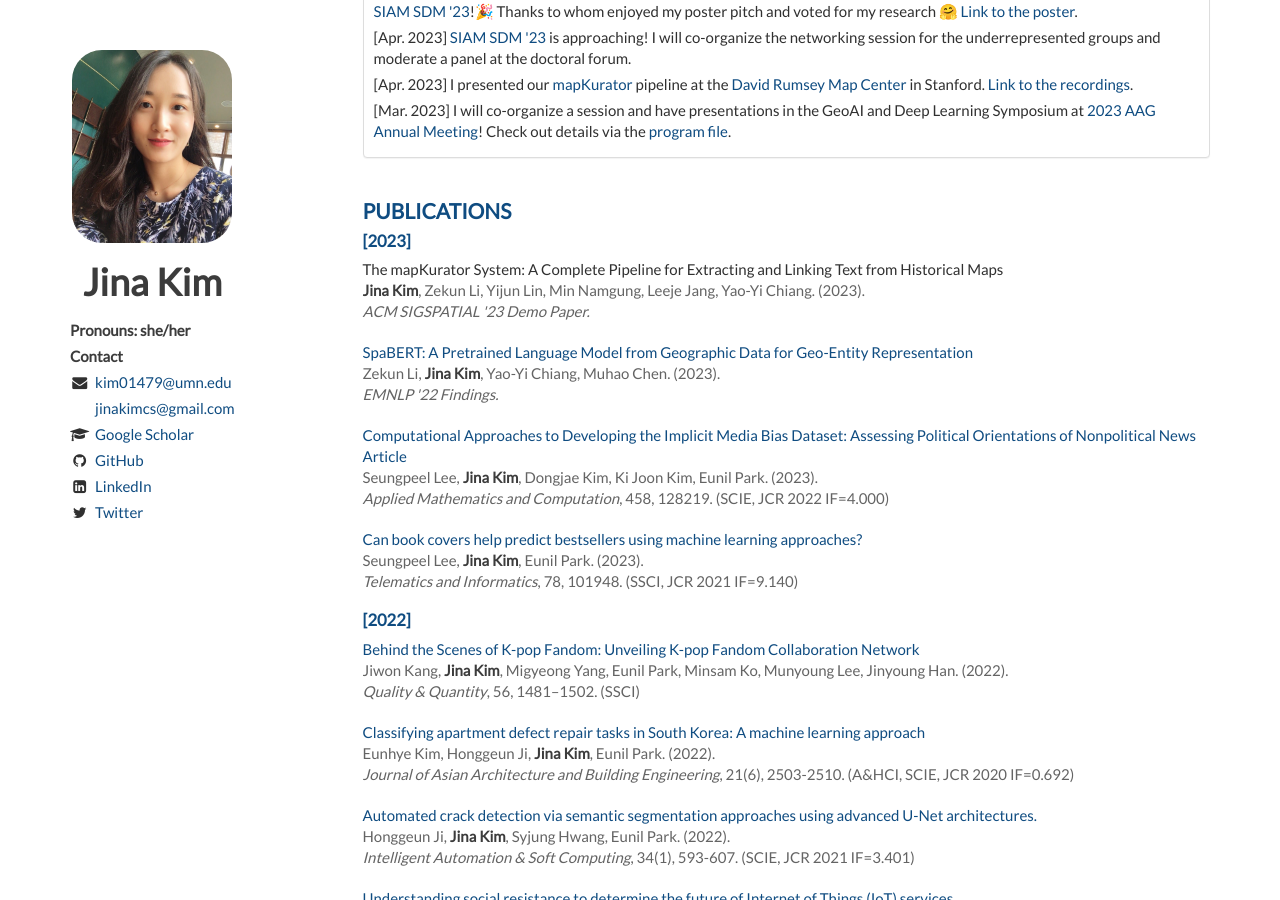
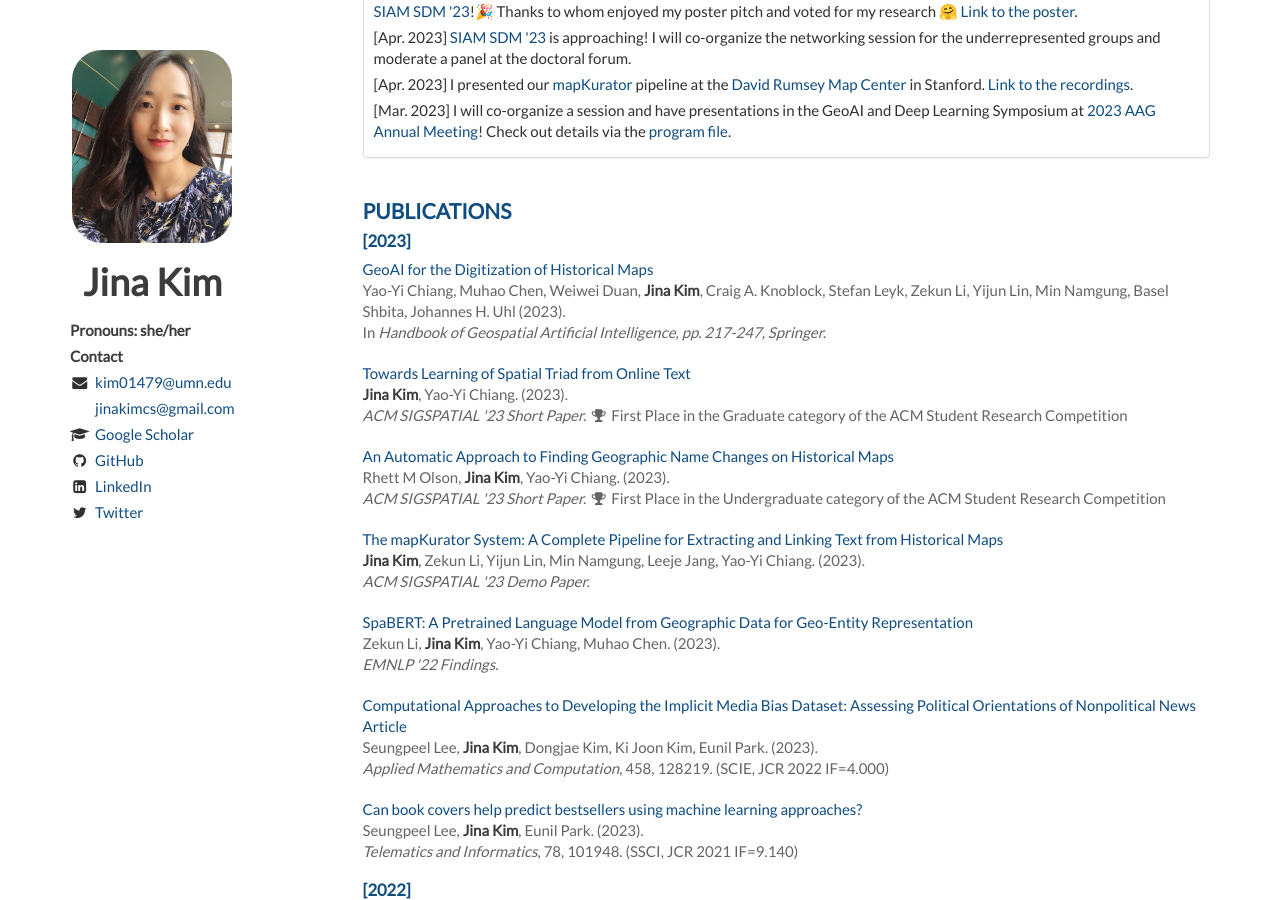
Before and after one commit to Jina-Kim/Jina-Kim.github.io, a Jekyll site: the page built from index.html, in a window 1280 px wide and 900 px high, scrolled down 605 px. Built offline with Jekyll 4.4.1, drawn with Linux system fonts in a browser that asks for light colours; nearby versions of some CDN libraries; the list of posts is cut into pages by our own code.

Commit message:
Update publications.html

```diff
--- a/_includes/publications.html
+++ b/_includes/publications.html
@@ -2,13 +2,40 @@
     <h1>Publications</h1>
 
     <h2>[2023]</h2>
+<!--Chiang, Y.-Y., Chen, M., Duan, W., Kim, J., Knoblock, C. A., Leyk, S., Li, Z., Lin, Y., Namgung, M., Shbita, B., & Uhl, J. H. (2023 (in press)).  In Handbook of GeoAI. Springer.-->
+
     <article>
         <header>
-            The mapKurator System: A Complete Pipeline for Extracting and Linking Text from Historical Maps<br/>
+            <a href="https://www.taylorfrancis.com/chapters/edit/10.1201/9781003308423-11/geoai-digitization-historical-maps-yao-yi-chiang-muhao-chen-weiwei-duan-jina-kim-craig-knoblock-stefan-leyk-zekun-li-yijun-lin-min-namgung-basel-shbita-johannes-uhl">GeoAI for the Digitization of Historical Maps</a><br/>
+            <span> Yao-Yi Chiang, Muhao Chen, Weiwei Duan, <em>Jina Kim</em>, Craig A. Knoblock, Stefan Leyk, Zekun Li, Yijun Lin, Min Namgung, Basel Shbita, Johannes H. Uhl (2023).</span><br/>
+            <span>In <i>Handbook of Geospatial Artificial Intelligence, pp. 217-247, Springer.</i></span>
+        </header>
+    </article>
+
+    <article>
+        <header>
+            <a href="https://dl.acm.org/doi/10.1145/3589132.3628372">Towards Learning of Spatial Triad from Online Text</a><br/>
+            <span> <em>Jina Kim</em>, Yao-Yi Chiang. (2023).</span><br/>
+            <span><i>ACM SIGSPATIAL '23 Short Paper.</i> <i class="fa fa-trophy fa-fw"></i> First Place in the Graduate category of the ACM Student Research Competition </span>
+        </header>
+    </article>
+
+    <article>
+        <header>
+            <a href="https://dl.acm.org/doi/10.1145/3589132.3628368">An Automatic Approach to Finding Geographic Name Changes on Historical Maps</a><br/>
+            <span> Rhett M Olson, <em>Jina Kim</em>, Yao-Yi Chiang. (2023).</span><br/>
+            <span><i>ACM SIGSPATIAL '23 Short Paper.</i> <i class="fa fa-trophy fa-fw"></i> First Place in the Undergraduate category of the ACM Student Research Competition</span>
+        </header>
+    </article>
+
+    <article>
+        <header>
+            <a href="https://dl.acm.org/doi/10.1145/3589132.3625579">The mapKurator System: A Complete Pipeline for Extracting and Linking Text from Historical Maps</a><br/>
             <span> <em>Jina Kim</em>, Zekun Li, Yijun Lin, Min Namgung, Leeje Jang, Yao-Yi Chiang. (2023).</span><br/>
             <span><i>ACM SIGSPATIAL '23 Demo Paper.</i></span>
         </header>
     </article>
+
 
     <article>
         <header>
```
